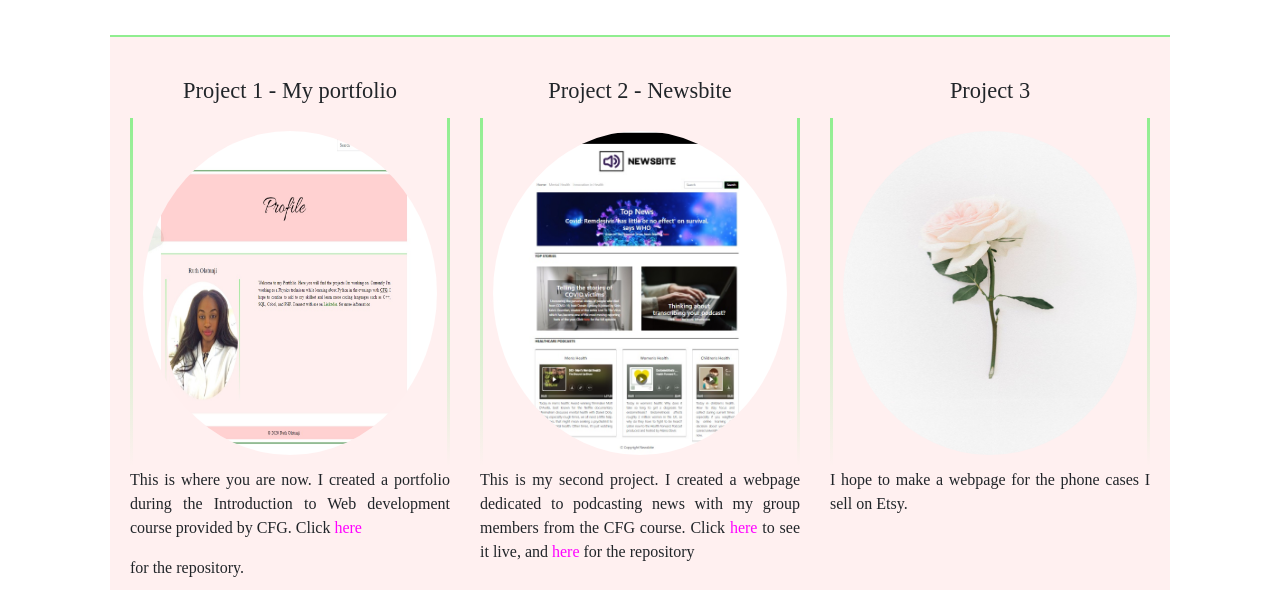
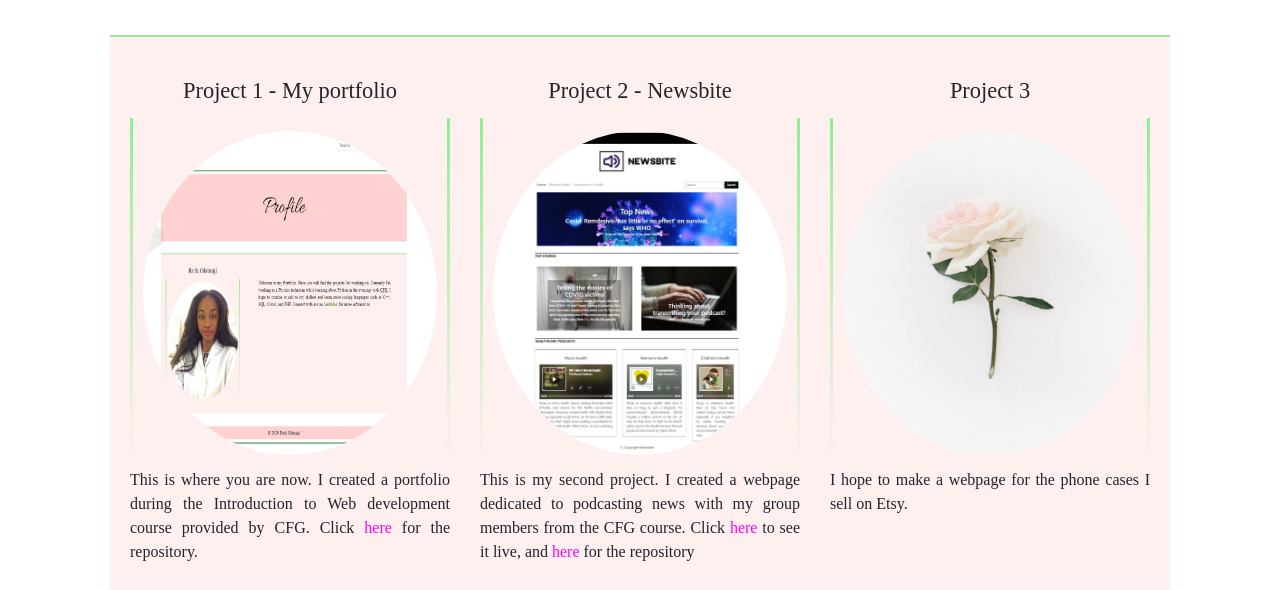
Before and after one commit to rutholatunji/rutholatunji, a website: page top-five.html in a window 1280 px wide. Shown: the part 362-952 px from the top of the page. Drawn offline with nearby package versions, Linux system fonts and the light colour scheme; a web font is replaced by a local one.

Commit message:
Update top-five.html

```diff
--- a/top-five.html
+++ b/top-five.html
@@ -85,8 +85,8 @@
 
         <p>
           This is where you are now. I created a portfolio during the Introduction to Web development course provided by CFG.
-		Click <a class=linkColorIndex href="https://github.com/rutholatunji/rutholatunji.github.io">here</a>
-		 </p> for the repository.
+		Click <a class=linkColorIndex href="https://github.com/rutholatunji/rutholatunji.github.io">here</a> for the repository.
+		 </p>
       </div>
 
 
```
